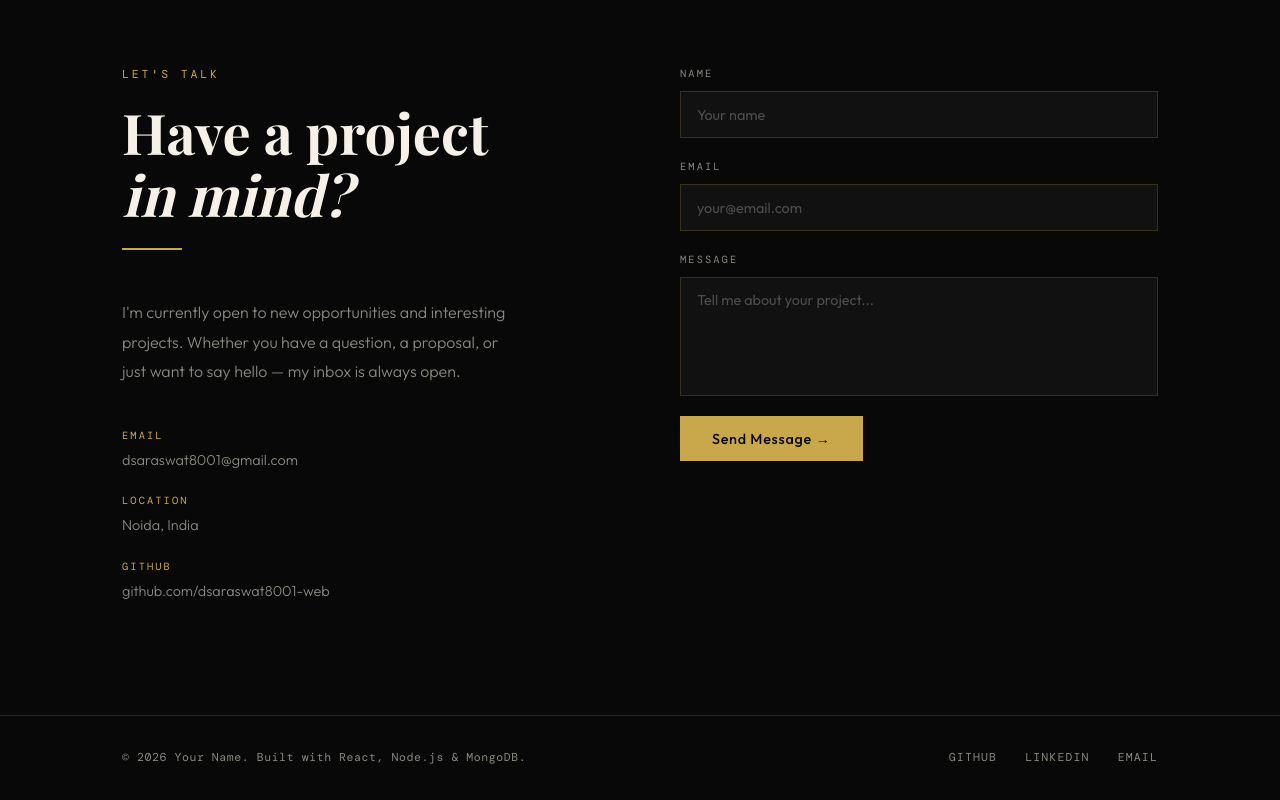
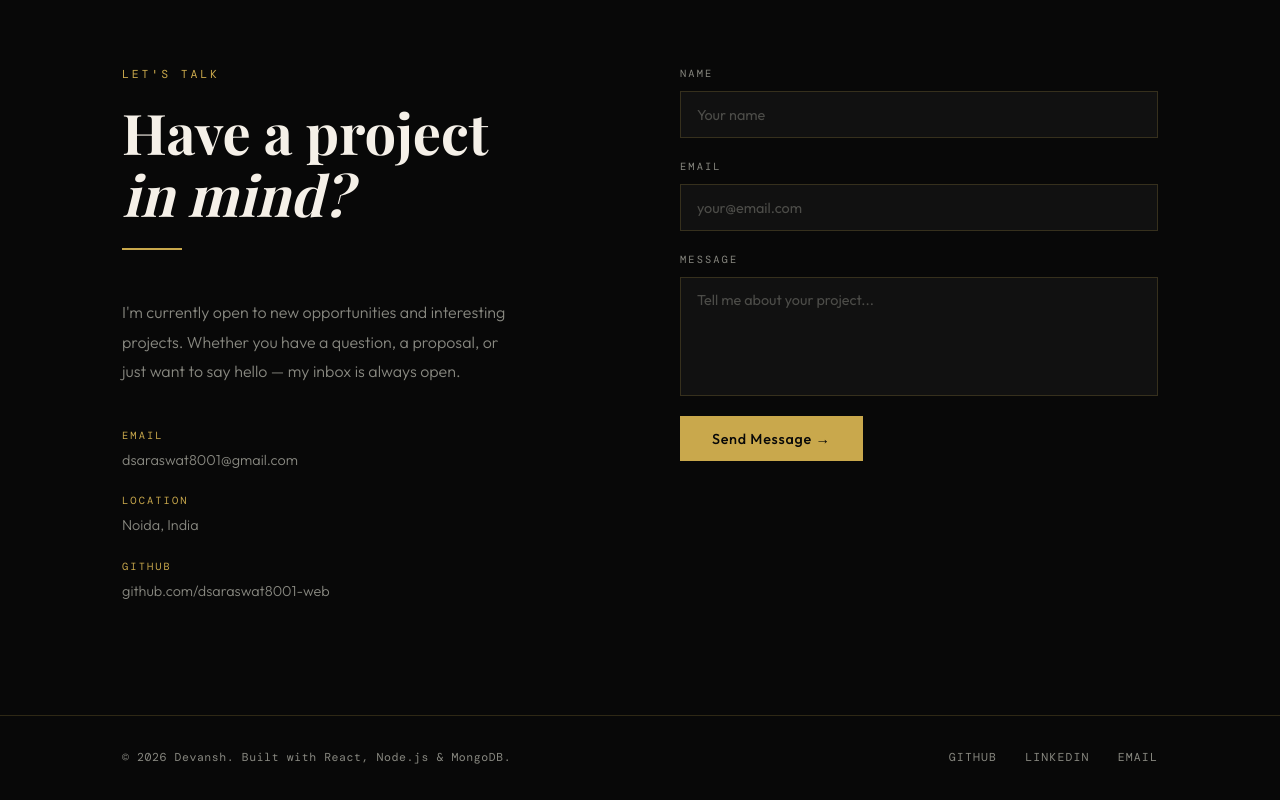
Before and after one commit to dsaraswat8001-web/portfolio, a React (Vite) app in the folder client/: page / in a window 1280 px wide. Shown: the part 3302-4102 px from the top of the page. Built offline with nearby package versions, Linux system fonts and the light colour scheme; no server answers; a web font is replaced by a local one.

Commit message:
Updated footer details and fixed syntax

```diff
--- a/client/src/components/Footer.jsx
+++ b/client/src/components/Footer.jsx
@@ -5,12 +5,12 @@ export default function Footer() {
     <footer className="footer">
       <div className="section-container footer-inner">
         <p className="footer-copy">
-          © {new Date().getFullYear()} Your Name. Built with React, Node.js & MongoDB.
+          © {new Date().getFullYear()} Devansh. Built with React, Node.js & MongoDB.
         </p>
         <div className="footer-links">
-          <a href="https://github.com/yourusername" target="_blank" rel="noopener noreferrer">GitHub</a>
-          <a href="https://linkedin.com/in/yourusername" target="_blank" rel="noopener noreferrer">LinkedIn</a>
-          <a href="mailto:your@email.com">Email</a>
+          <a href="https://github.com/dsaraswat8001-web" target="_blank" rel="noopener noreferrer">GitHub</a>
+          <a href="https://linkedin.com/in/your-profile" target="_blank" rel="noopener noreferrer">LinkedIn</a>
+          <a href="mailto:dsaraswat8001@gmail.com">Email</a>
         </div>
       </div>
     </footer>
```
